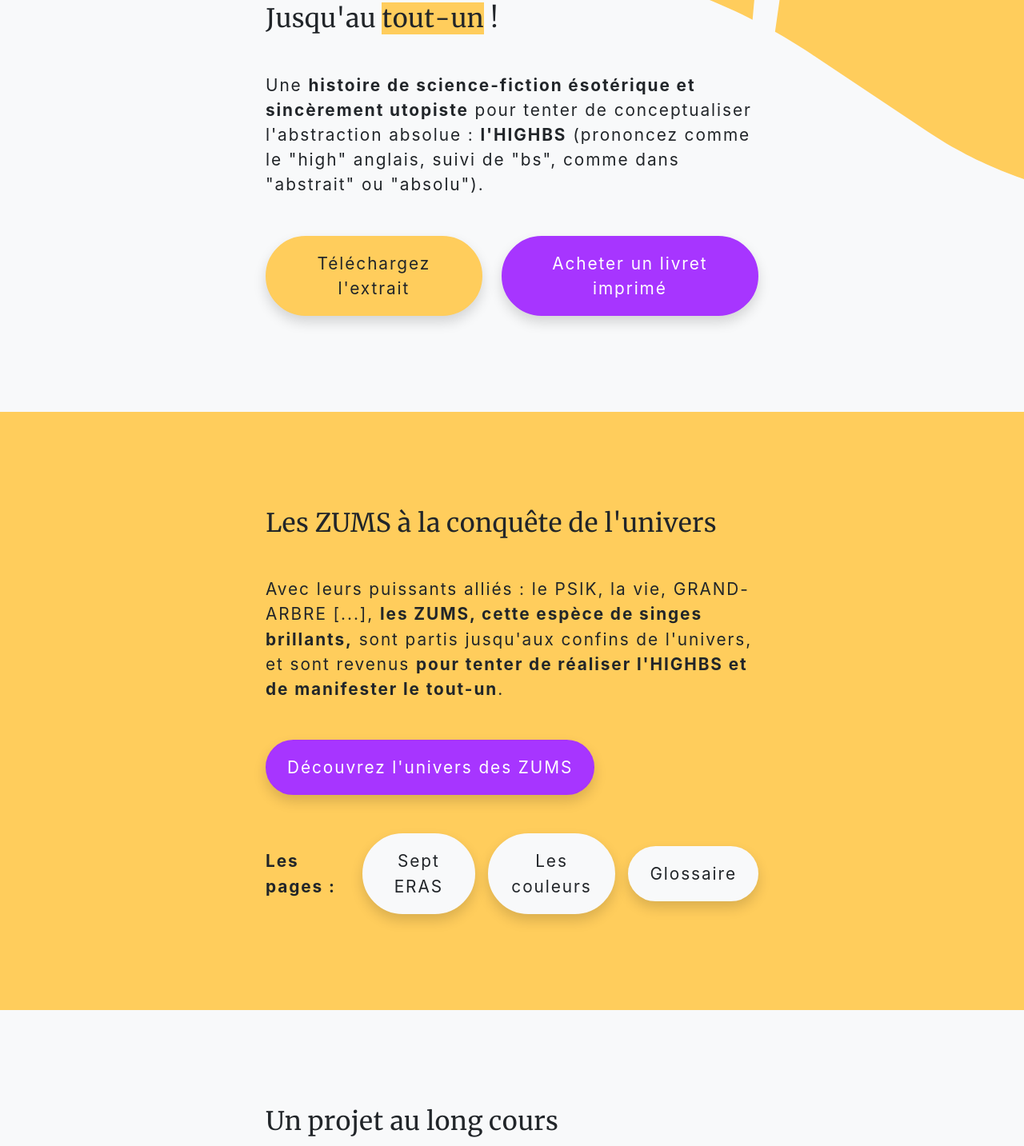
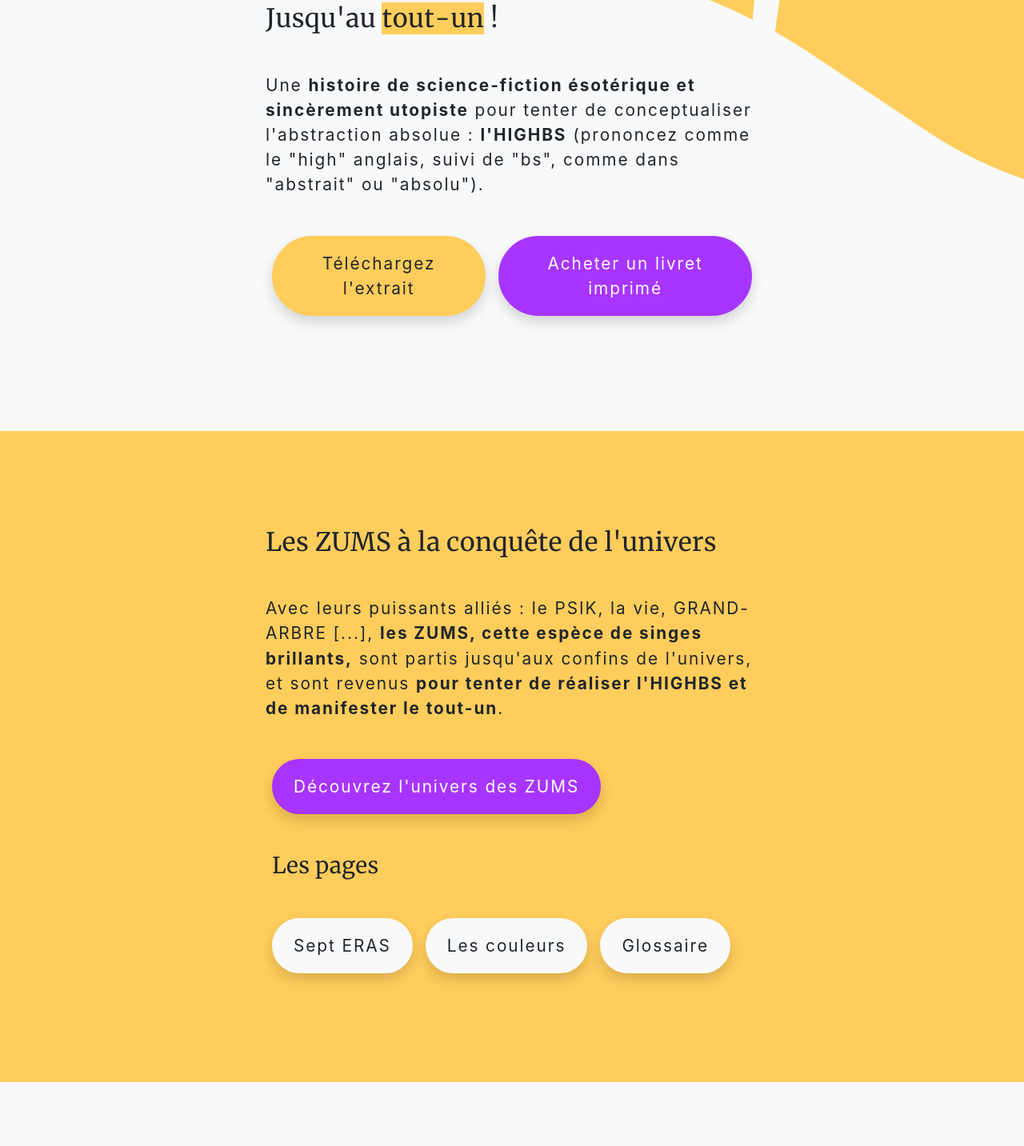
Before and after one commit to Skaant/highbs-bok, a Gatsby site: page / in a window 1280 px wide. Shown: the part 541-1974 px from the top of the page at 80% size. Built offline with nearby package versions, Linux system fonts and the light colour scheme; Gatsby itself is replaced by a stand-in of ours.

Commit message:
index.tsx: improve buttons margin + responsive

```diff
--- a/src/pages/index.tsx
+++ b/src/pages/index.tsx
@@ -34,16 +34,16 @@ export default function Home({ data }) {
                 <b>l'HIGHBS</b> (prononcez comme le "high" anglais, suivi de
                 "bs", comme dans "abstrait" ou "absolu").
               </p>
-              <div className="d-flex mt-5">
+              <div className="d-flex flex-column flex-md-row mt-5">
                 <a
                   href="/HIGHBS-BOK 1 (extrait).pdf"
-                  className="btn btn-gold btn-lg rounded-pill mr-4 px-4 py-3 shadow"
+                  className="btn btn-gold btn-lg rounded-pill mb-4 mx-2 px-4 py-3 shadow"
                 >
                   Téléchargez l'extrait
                 </a>
                 <a
                   href="/acheter"
-                  className="btn btn-purple btn-lg rounded-pill px-4 py-3 shadow"
+                  className="btn btn-purple btn-lg rounded-pill mb-4 mx-2 px-4 py-3 shadow"
                 >
                   Acheter un livret imprimé
                 </a>
@@ -67,31 +67,29 @@ export default function Home({ data }) {
                 <div className="d-flex mt-5">
                   <a
                     href="/l-univers"
-                    className="btn btn-purple btn-lg rounded-pill px-4 py-3 shadow"
+                    className="btn btn-purple btn-lg rounded-pill mb-4 mx-2 px-4 py-3 shadow"
                   >
                     Découvrez l'univers des ZUMS
                   </a>
                 </div>
               </div>
-              <div className="d-flex justify-content-center align-items-center mt-5">
-                <p className="my-0 mr-4">
-                  <b>Les pages :</b>
-                </p>
+              <h3 className="mx-2">Les pages</h3>
+              <div className="d-flex flex-column flex-md-row align-items-center mt-5">
                 <a
                   href="/l-univers/sept-eras"
-                  className="btn btn-light rounded-pill mr-3 px-4 py-3 shadow"
+                  className="btn btn-light rounded-pill mb-3 mx-2 px-4 py-3 shadow"
                 >
                   Sept ERAS
                 </a>
                 <a
                   href="/l-univers/couleurs"
-                  className="btn btn-light rounded-pill mr-3 px-4 py-3 shadow"
+                  className="btn btn-light rounded-pill mb-3 mx-2 px-4 py-3 shadow"
                 >
                   Les couleurs
                 </a>
                 <a
                   href="/l-univers/glossaire"
-                  className="btn btn-light rounded-pill px-4 py-3 shadow"
+                  className="btn btn-light rounded-pill mb-3 mx-2 px-4 py-3 shadow"
                 >
                   Glossaire
                 </a>
```
